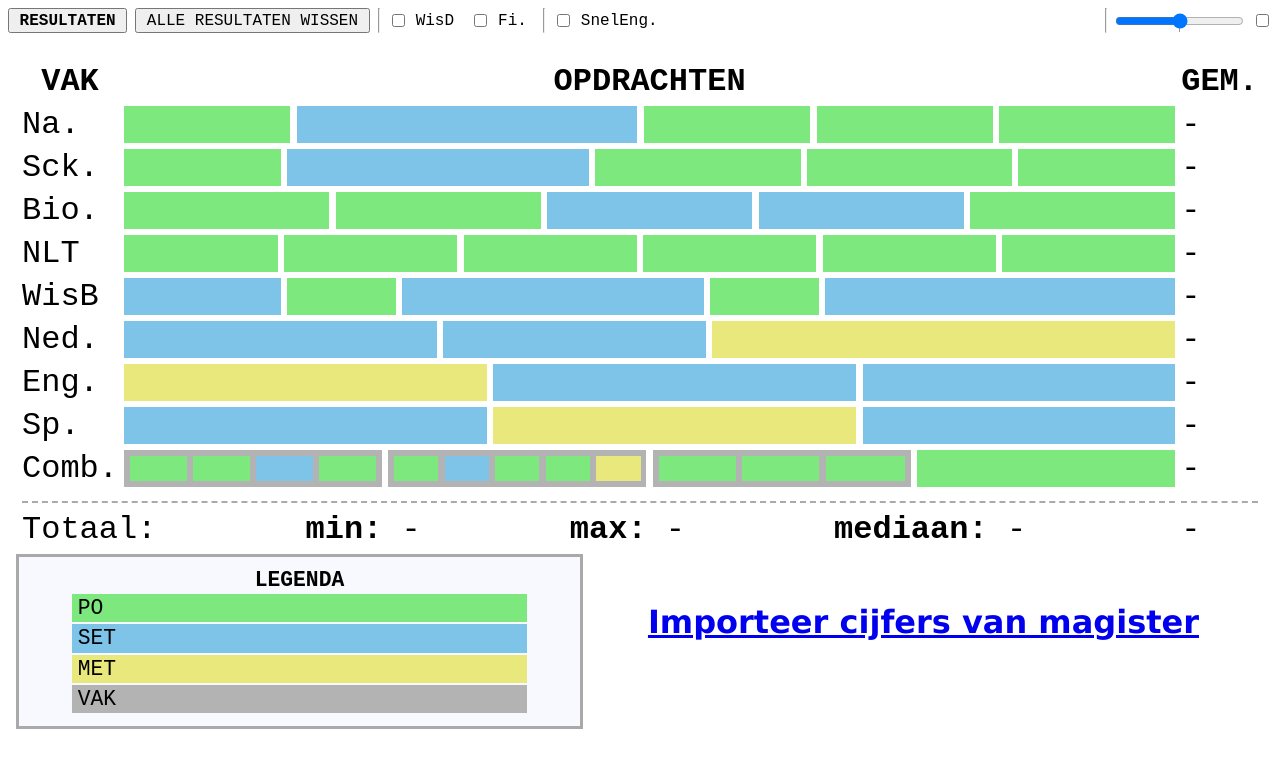
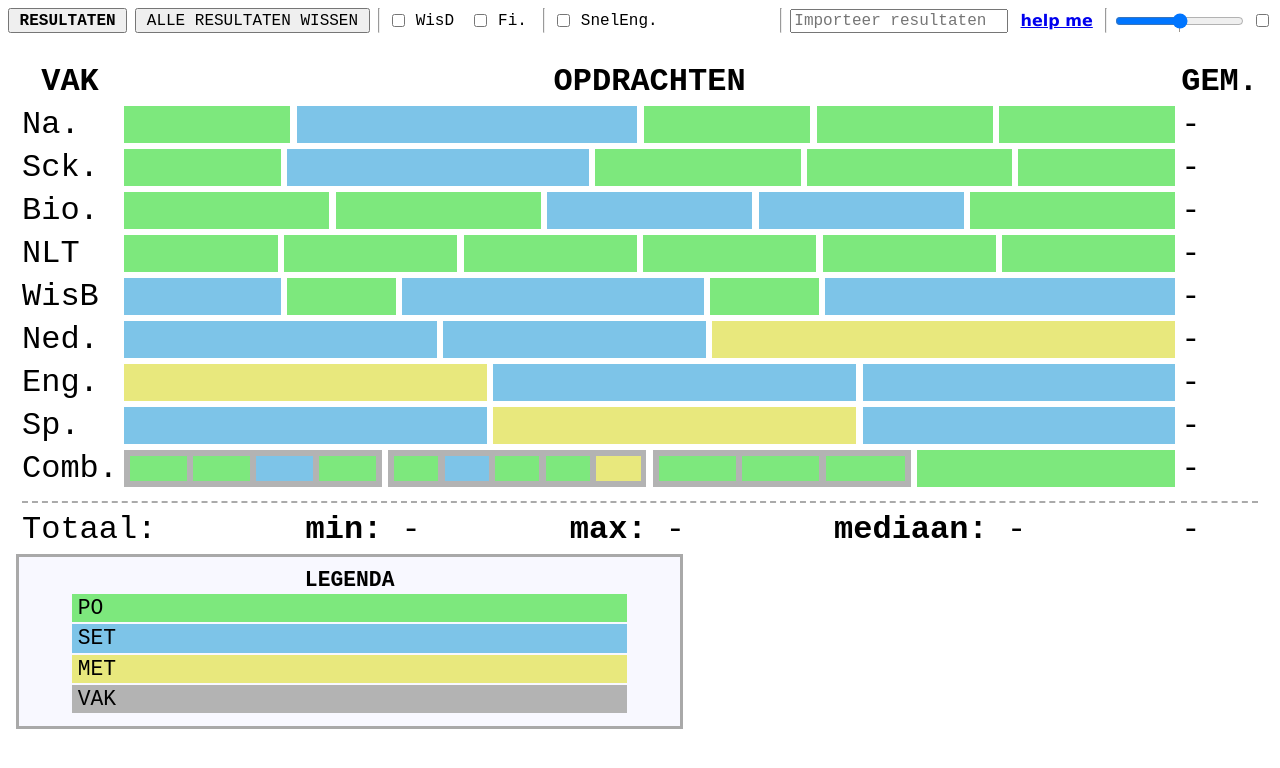
Before and after one commit to Wouterr0/cijfer-vis, a Vue app: page / in a window 1280 px wide. Shown: the top 768 px of the page. Built offline with nearby package versions, Linux system fonts and the light colour scheme.

Commit message:
Add result pastable input to main page and move link to help

```diff
--- a/src/App.vue
+++ b/src/App.vue
@@ -1,6 +1,6 @@
 <template>
     <Errors :errors="errors" />
-    <Settings />
+    <Settings @paste="onPaste" />
     <Content />
 </template>
 
@@ -8,7 +8,7 @@
 import Settings from './components/Settings.vue';
 import Content from './components/Content.vue';
 import Errors from './components/Errors.vue';
-import { gen_id, storageAvailable, load, save } from './utils.js';
+import { gen_id, load, save, parsePaste } from './utils.js';
 import { mapState } from 'vuex';
 
 export default {
@@ -19,9 +19,9 @@ export default {
         Errors,
     },
     computed: {
-        ...mapState(['settings', 'results']),
+        ...mapState(['settings']),
         roundness() {
-            return this.settings.round ? '2em' : '0';
+            return this.$store.state.settings.round ? '2em' : '0';
         },
     },
     data() {
@@ -29,16 +29,41 @@ export default {
             errors: [],
         };
     },
+    methods: {
+        onPaste(e) {
+            console.log('onPaste', e);
+            e.preventDefault();
+            try {
+                let copiedResults = parsePaste(
+                    e.clipboardData.getData('text/html'),
+                    (error) => {
+                        this.errors.push(error);
+                    }
+                );
+
+                let results = { ...load('results', {}) };
+                for (const result of copiedResults) {
+                    results[result.assignment.id] = result.score;
+                }
+                // TODO: Also turn on apropiate optional subjects
+                this.$store.state.results = load('results', results);
+            } catch (err) {
+                console.error(err);
+                this.errors.push(err);
+                return;
+            }
+        },
+    },
     watch: {
         settings: {
             handler() {
-                save('settings', this.settings);
+                save('settings', this.$store.state.settings);
             },
             deep: true,
         },
         results: {
             handler() {
-                save('results', this.results);
+                save('results', this.$store.state.results);
             },
             deep: true,
         },
--- a/src/components/Content.vue
+++ b/src/components/Content.vue
@@ -2,9 +2,6 @@
     <div class="content">
         <Overview />
         <Info :assignment="focussed" />
-        <a class="import-btn" href="import.html">
-            Importeer cijfers van magister
-        </a>
     </div>
 </template>
 
@@ -32,28 +29,4 @@ export default {
     flex-flow: row wrap;
     align-items: flex-start;
 }
-
-.import-btn {
-    margin: 1em;
-    padding: 0.5em 1em;
-    background-color: white;
-    /* color: black; */
-    border-width: 0.03em;
-    border-radius: 0.2em;
-    border-style: solid;
-    border-color: transparent;
-    font-size: calc(var(--font-size) * 1);
-    font-family: Verdana, Geneva, Tahoma, sans-serif;
-    font-weight: 700;
-}
-
-.import-btn:hover {
-    background-color: #0683ea;
-    color: white;
-    border-color: black;
-}
-
-.import-btn:active {
-    outline: 0.1em solid black;
-}
 </style>
--- a/src/components/Errors.vue
+++ b/src/components/Errors.vue
@@ -14,9 +14,6 @@ export default {
     name: 'Errors',
     props: {
         errors: Array,
-    },
-    created() {
-        console.log(this.errors);
     },
 };
 </script>
--- a/src/components/Settings.vue
+++ b/src/components/Settings.vue
@@ -12,6 +12,18 @@
         <hr />
         <Replacings />
         <hr class="left" />
+        <input
+            placeholder="Importeer resultaten"
+            title="Plak hier je magister resultaten"
+        />
+        <a
+            class="import-btn"
+            href="import.html"
+            title="Voor als je een beetje hulp nodig hebt bij het importeren van je magister cijfers"
+        >
+            help me
+        </a>
+        <hr />
         <input
             type="range"
             v-model="scale"
@@ -109,6 +121,27 @@ export default {
     margin: 0 0 0 auto;
 }
 
+.import-btn {
+    margin: -0.3em;
+    padding: 0.3em 0.5em;
+    border-width: 0.03em;
+    border-radius: 0.2em;
+    border-style: solid;
+    border-color: transparent;
+    font-family: Verdana, Geneva, Tahoma, sans-serif;
+    font-weight: 700;
+}
+
+.import-btn:hover {
+    background-color: #0683ea;
+    color: white;
+    border-color: black;
+}
+
+.import-btn:active {
+    outline: 0.15em solid black;
+}
+
 input[type='range'] {
     margin: 0;
 }
```
Also changed, not shown: src/Import.vue (+11 -7 lines).
